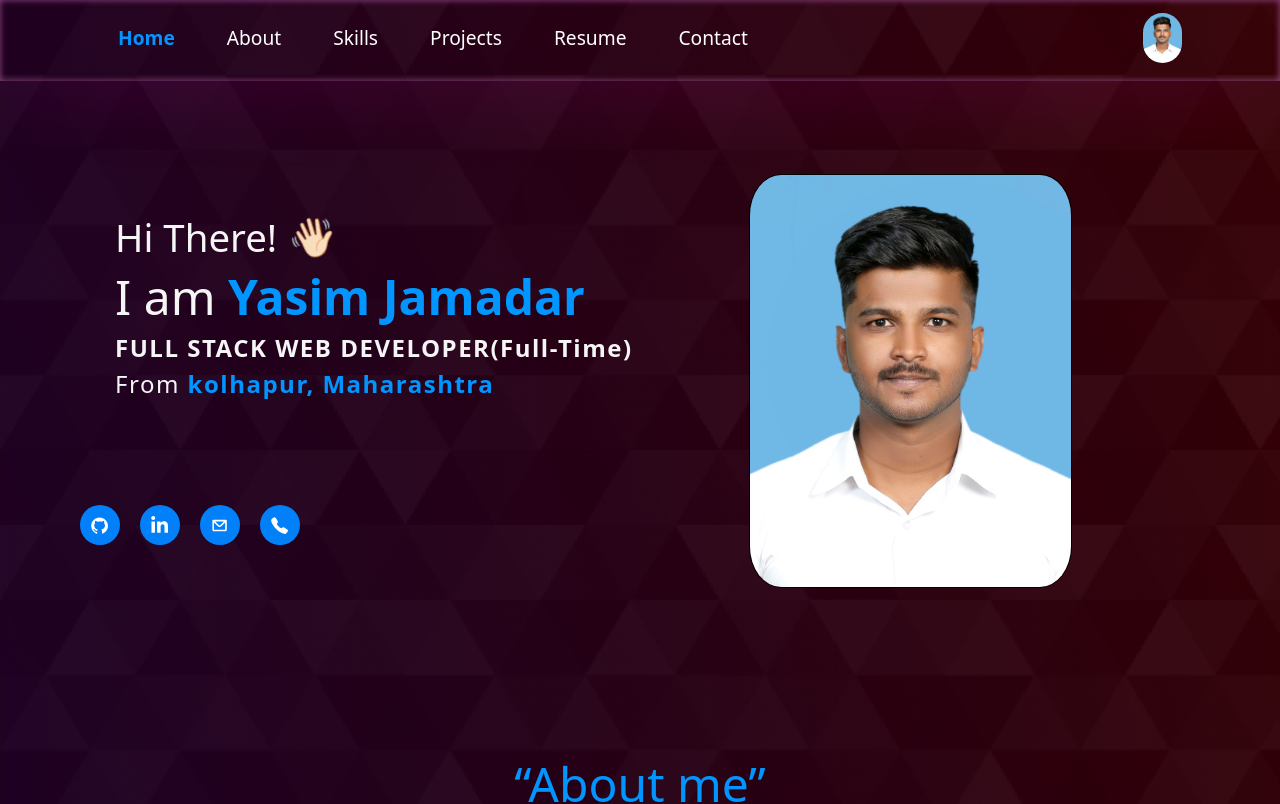
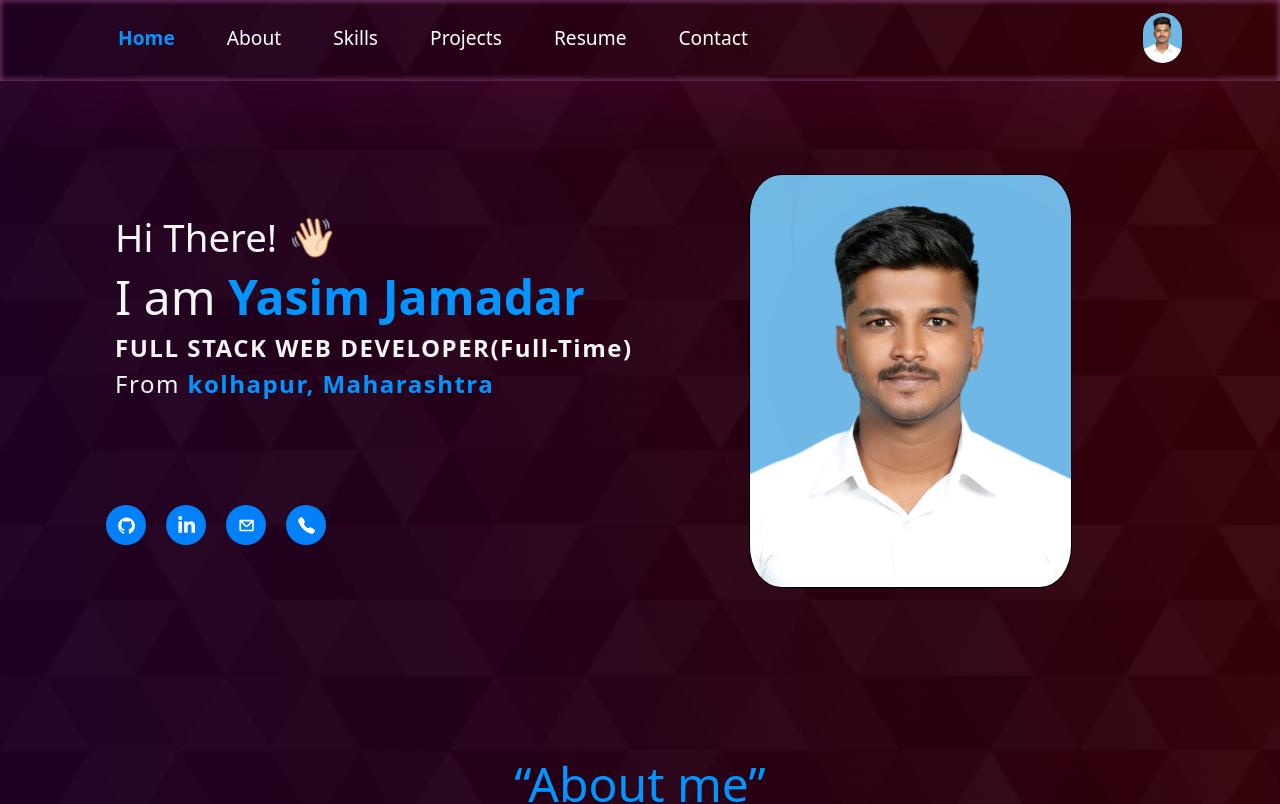
Before and after one commit to Yasin051197/Yasin051197.github.io, a React (Create React App) app: page / in a window 1280 px wide. Shown: the top 804 px of the page. Built offline with nearby package versions, Linux system fonts and the light colour scheme.

Commit message:
added file

```diff
--- a/src/style.css
+++ b/src/style.css
@@ -593,6 +593,7 @@ html {
   position: relative !important;
   padding-inline-start: 0 !important;
   /* padding-left: 35px !important; */
+  margin-left: 4%;
   cursor: pointer !important;
 }
 
```
